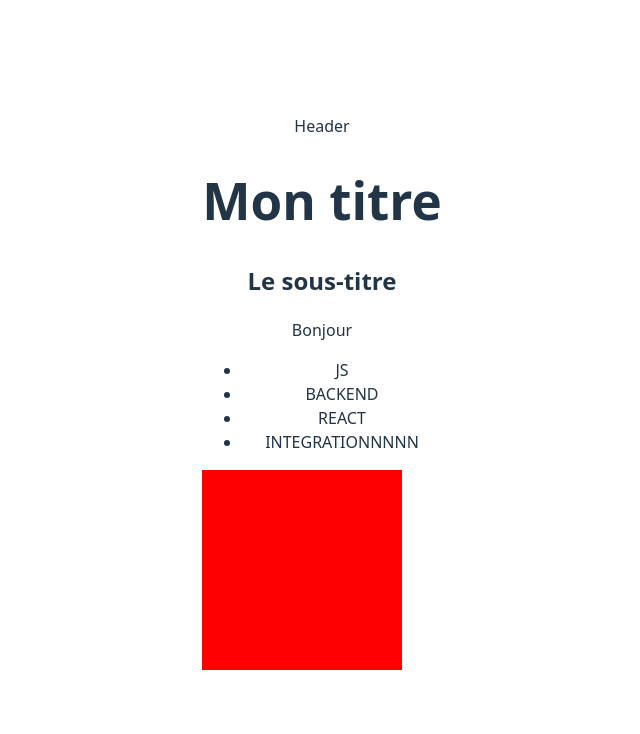
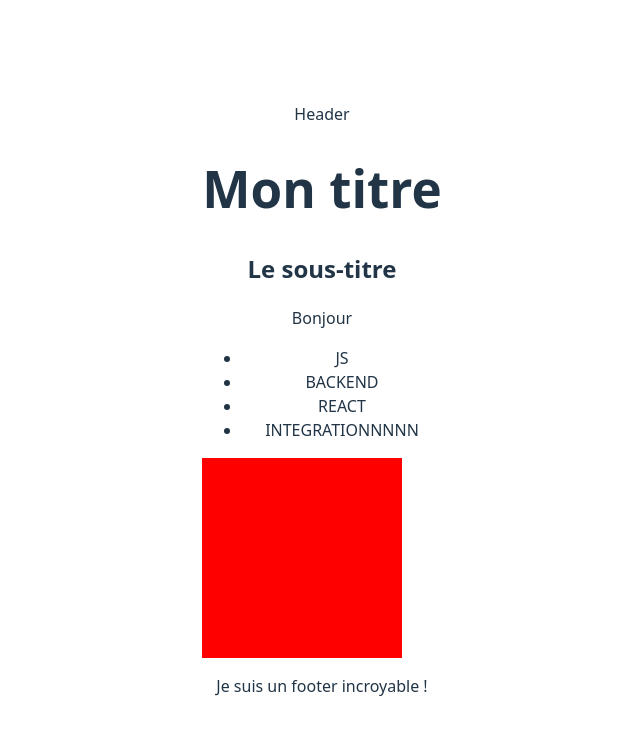
Before and after one commit to TomRoberto/cours-git-github-orion25, a React (Vite) app: page / in a window 1280 px wide. Shown: the top 734 px of the page, without its empty margins (318-958 px from the left). Built offline with nearby package versions, Linux system fonts and the light colour scheme.

Commit message:
added footer

```diff
--- a/src/App.jsx
+++ b/src/App.jsx
@@ -1,5 +1,6 @@
 import "./App.css";
 import Header from "./components/Header";
+import Footer from "./components/Footer";
 
 function App() {
   return (
@@ -21,6 +22,7 @@ function App() {
           ></p>
         </div>
       </section>
+      <Footer />
     </>
   );
 }
--- /dev/null
+++ b/src/components/Footer.jsx
@@ -0,0 +1,5 @@
+const Footer = () => {
+  return <div>Je suis un footer incroyable !</div>;
+};
+
+export default Footer;
```
